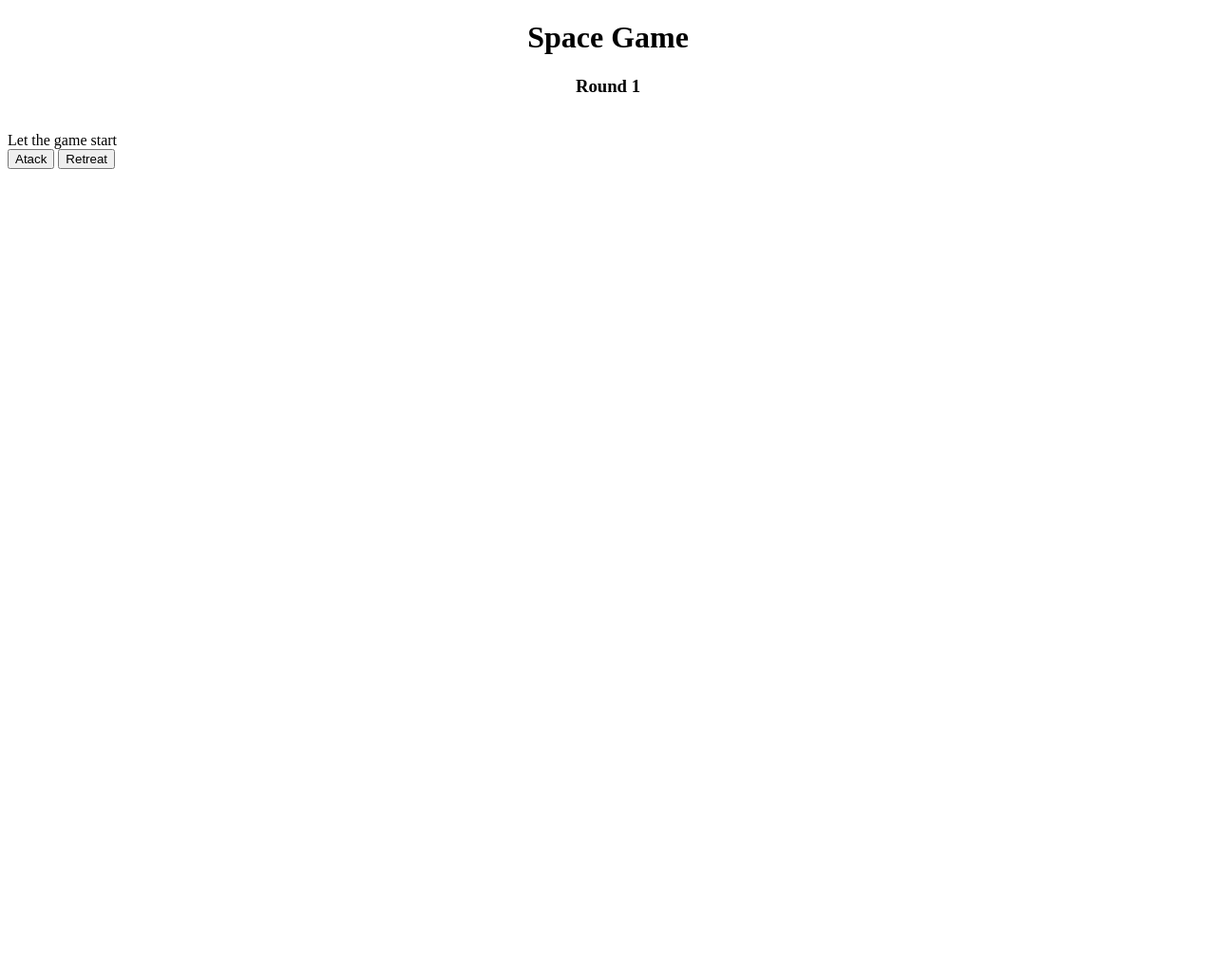
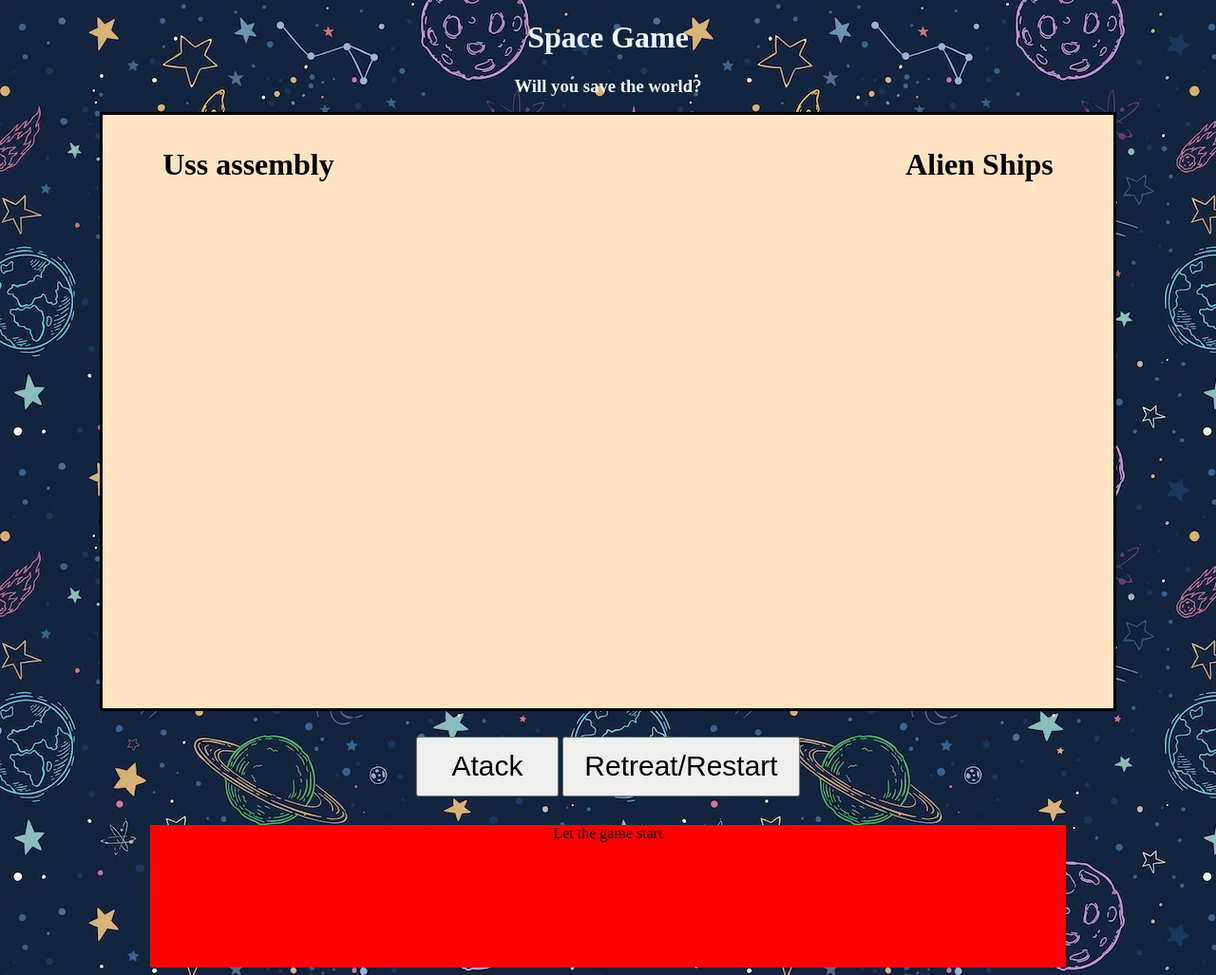
Before and after one commit to JorgeRobayo/Spacegame, a plain HTML site: page index.html in a window 1280 px wide. Shown: the whole page at 95% size. Before the commit the page ends 800 px from the top, so only its background shows below. Drawn offline with Linux system fonts and the light colour scheme.

Commit message:
Styling started

```diff
--- a/index.html
+++ b/index.html
@@ -11,18 +11,25 @@
 
 <body>
     <h1 class="title">Space Game</h1>
-    <h3>Round 1</h3>
+    <h3>Will you save the world?</h3>
 
-    <div class="space">
+    <div class="gameScreen">
+        <h1 class="userHeaders">Uss assembly</h1>
+        <h1 class="userHeaders">Alien Ships</h1>
+    </div>
+
+    <!-- <div class="space">
         <img src="" alt="">
         <img src="" alt="">
+    </div> -->
+
+    <div class="buttons">
+        <button class='attackBtn'>Atack </button>
+        <button onclick="retreat()" class='retreatBtn'>Retreat/Restart</button>
     </div>
 
     <div class="batleScreen">Let the game start</div>
 
-
-    <button class='attackBtn'>Atack </button>
-    <button onclick="retreat()" class='retreatBtn'>Retreat</button>
 </body>
 
 </html>
--- a/script.js
+++ b/script.js
@@ -119,7 +119,7 @@ class Ships {
             // console.log(`Human hit the alien`)
             // batleScreen.textContent = `Human hit the alien`
 
-            screenBattle(`Human hit the alien`)//print mensages
+            screenBattle(`${this.name} hit the alien`)//print mensages
 
             // console.log(`now alien life is ${alien.hull}`)
 
@@ -152,12 +152,14 @@ class Aliens extends Ships {
             human.hull -= this.firePwr
             // console.log(`you hit the human`)
 
-            // batleScreen.textContent = `Human hit the alien`
+            screenBattle(`alien hit the human, now human life is ${human.hull}`)
 
-            console.log(`now human life is ${human.hull}`)
+            // console.log(`now human life is ${human.hull}`)
+            // batleScreen.textContent = `now human life is ${human.hull}`
         }
         else {
-            console.log(`Alien missed!`)
+            // console.log(`Alien missed!`)
+            screenBattle(`Alien missed!`)
         }
 
     }
@@ -170,7 +172,9 @@ const batleScreen = document.querySelector('.batleScreen')
 function screenBattle(newtext) {
     const text = document.createElement('p')
     text.textContent = newtext
-   batleScreen.appendChild(text)
+    // batleScreen.textContent = newtext
+    batleScreen.appendChild (text)
+
 }
 
 
@@ -264,7 +268,8 @@ let battle = (human, enemy) => {
         currentPlayer.attack(opponent)
 
         if(opponent.hull <= 0){
-             console.log(`${currentPlayer.name} won!`)
+            //  console.log(`${currentPlayer.name} won!`)
+             screenBattle(`${currentPlayer.name} won!`)
             gameOver = true
             break
         }
@@ -274,22 +279,29 @@ let battle = (human, enemy) => {
 
         if (currentPlayer === human) {
             if(opponent.hull <= 0){
-                console.log(`${currentPlayer.name} won!`)
+                // console.log(`${currentPlayer.name} won!`)
+                screenBattle(`${currentPlayer.name} won!`)
                 gameOver = true
                 break
             }
         }
         if (!gameOver) {
-            console.log(`The battle continues`)
+            // console.log(`The battle continues`)
+            screenBattle(`The battle continues`)
         }
 
     }
     count++
     nextTurn()
+    if (count === 6){
+    //    console.log(`battle is finished`)
+       screenBattle(`The battle has finished, please restart!`)
+       }
 }
 
 function retreat(){
-    console.log(`YOU ARE A LOOSER!!!!`)
+    // console.log(`YOU ARE A LOOSER!!!!`)
+    screenBattle(`YOU ARE A LOOSER!!!!`)
     location.reload()
 }
 
@@ -300,6 +312,9 @@ const UssAssembly = new Ships('human1', 20, 5, 0.7)
 const attacktest1 = document.querySelector('.attackBtn')
 attacktest1.addEventListener('click', () =>{
    battle(UssAssembly, alienFleet[count])
+   if (count === 6){
+    attacktest1.setAttribute('disabled', 'true')
+   }
 //    console.log('clicked')
 })
 
--- a/styles.css
+++ b/styles.css
@@ -1,15 +1,48 @@
+body{
+    background-image: url('space\ pattern.avif');
+}
+
 .title{
     text-align: center;
+    color: aliceblue;
 }
 
 h3{
     text-align: center;
+    color: aliceblue;
+}
+.gameScreen{
+    background-color: bisque;
+    display: flex;
+    justify-content: space-between;
+    margin-left: 100px;
+    margin-right: 100px;
+    margin-bottom: 30px;
+    height: 600px;
+    padding: 1% 5% 1% 5%;
+    outline: solid black;
 }
 
-.batlleScreen{
+.batleScreen{
+    margin-left: 150px;
+    margin-right: 150px;
+    height: 150px;
     text-align: center;
+    background-color: red;
 }
 
-/* button{
+.buttons{
     text-align: center;
-} */
+    padding-bottom: 30px;
+}
+
+.attackBtn{
+    font-size: 30px;
+    padding: 1%;
+    width: 150px;
+}
+.retreatBtn{
+    font-size: 30px;
+    padding: 1%;
+    width: 250px;
+}
```
Also changed, not shown: space pattern.avif (added), 2 other files.
